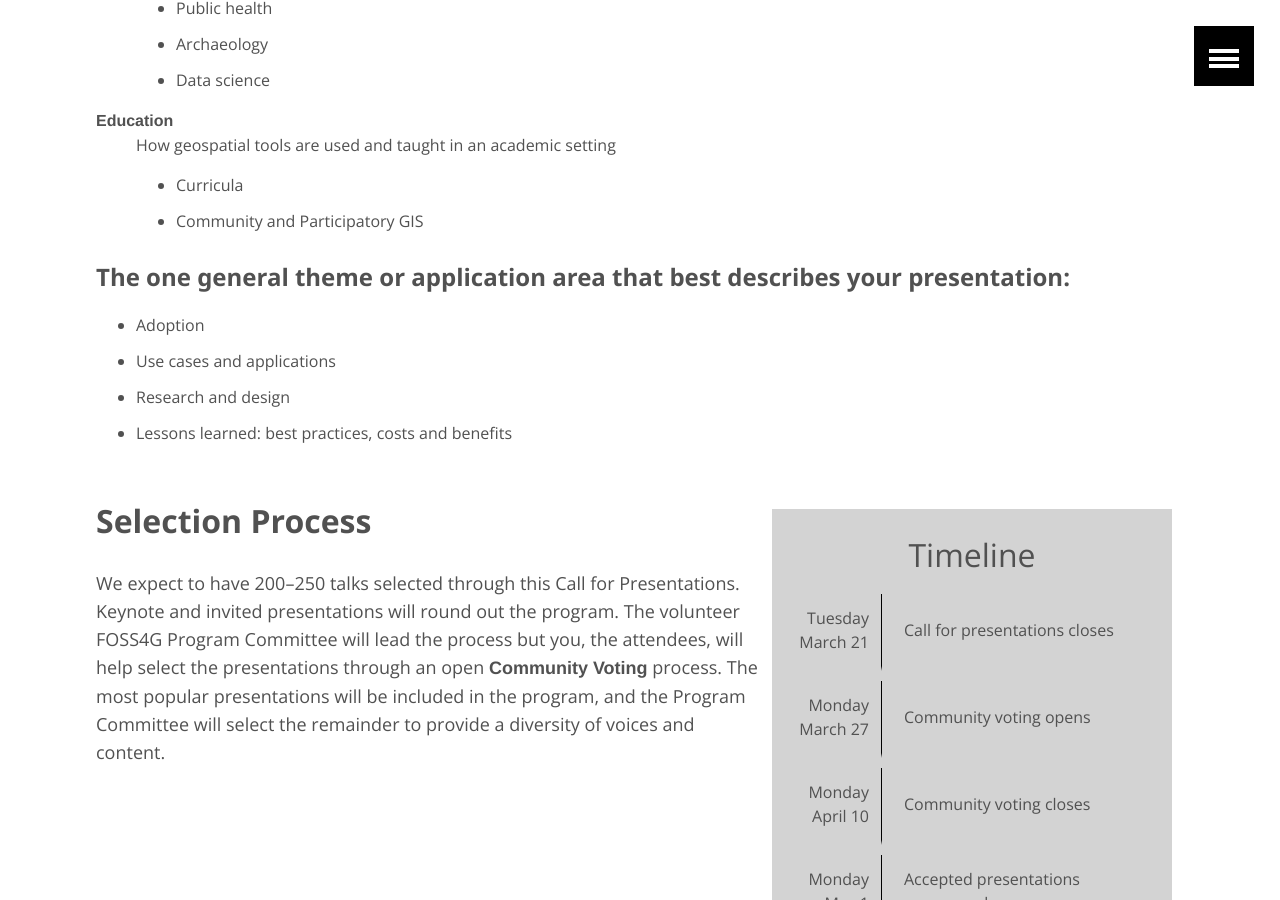
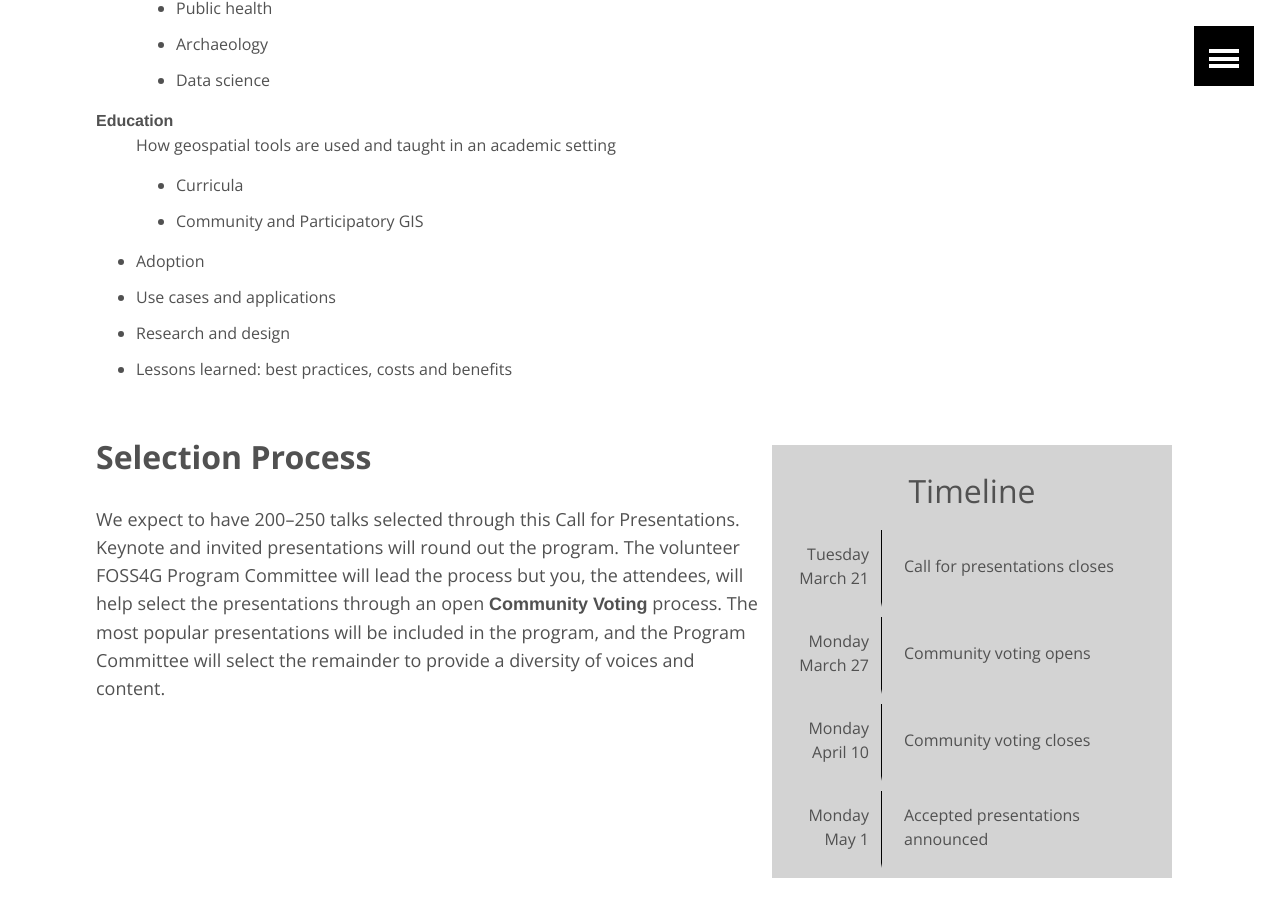
Before and after one commit to AvidGeo/foss4g2017-dev, a Jekyll site: the page built from call-for-presentations/index.html, in a window 1280 px wide and 900 px high, scrolled down 2241 px. Built offline with Jekyll 4.4.1, drawn with Linux system fonts in a browser that asks for light colours.

Commit message:
MT updates to call for presentation

```diff
--- a/call-for-presentations/index.html
+++ b/call-for-presentations/index.html
@@ -92,7 +92,6 @@ image:
             </ul>
         </dd>
     </dl>
-    <h4>The one general theme or application area that best describes your presentation:</h4>
     <ul>
         <li>Adoption</li>
         <li>Use cases and applications</li>
```
